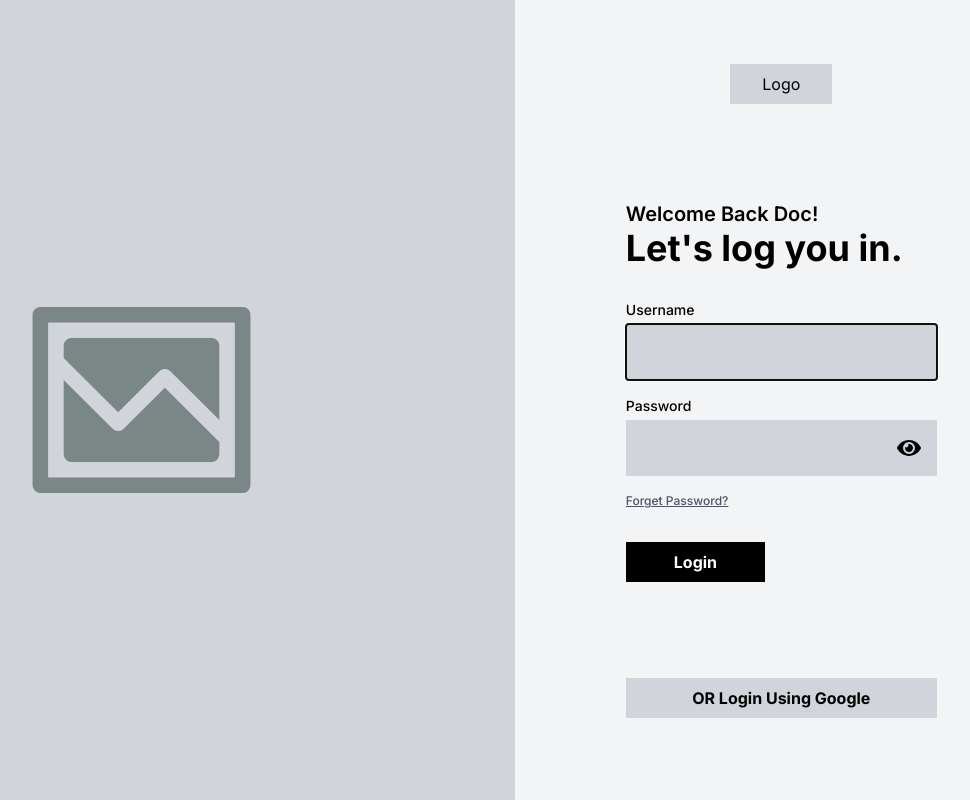
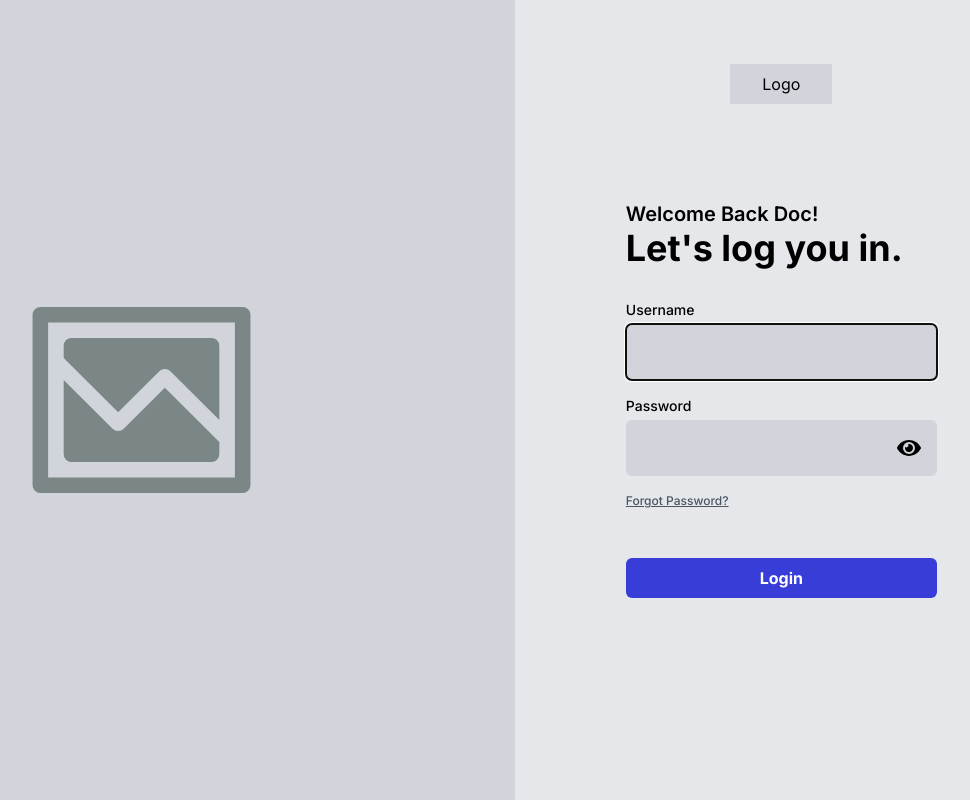
Before and after one commit to op-squad/front, a React (Vite) app: page /login in a window 1280 px wide. Shown: the whole page, without its empty margins (232-1202 px from the left). Built offline with nearby package versions, Linux system fonts and the light colour scheme; no server answers.

Commit message:
refactor input and button components

```diff
--- a/package.json
+++ b/package.json
@@ -14,10 +14,13 @@
   },
   "dependencies": {
     "@reduxjs/toolkit": "^2.2.1",
+    "class-variance-authority": "^0.7.0",
+    "clsx": "^2.1.1",
     "react": "^18.2.0",
     "react-dom": "^18.2.0",
     "react-icons": "^5.0.1",
-    "react-redux": "^9.1.0"
+    "react-redux": "^9.1.0",
+    "tailwind-merge": "^2.3.0"
   },
   "devDependencies": {
     "@types/react": "^18.2.56",
--- /dev/null
+++ b/src/components/ui/Button.tsx
@@ -0,0 +1,28 @@
+import { cva } from "class-variance-authority";
+import React from "react";
+import { cn } from "../../utils/cn";
+
+type ButtonProps = React.HtmlHTMLAttributes<HTMLButtonElement> & {
+  variant: "primary" | "secondary";
+};
+
+export default function Button({ className, variant, ...props }: ButtonProps) {
+  return (
+    <button
+      {...props}
+      className={cn(buttonVariants({ variant }), className)}
+    />
+  );
+}
+
+const buttonVariants = cva("py-2 px-12 font-bold rounded-md hover:opacity-80", {
+  variants: {
+    variant: {
+      primary: "bg-blue-custom text-white",
+      secondary: "bg-gray-200 text-primary",
+    },
+  },
+  defaultVariants: {
+    variant: "primary",
+  },
+});
--- /dev/null
+++ b/src/components/ui/Input.tsx
@@ -0,0 +1,33 @@
+import { cn } from "../../utils/cn";
+import React from "react";
+
+interface InputProps extends React.InputHTMLAttributes<HTMLInputElement> {
+  label?: string;
+}
+
+const Input = React.forwardRef<HTMLInputElement, InputProps>(
+  ({ className, label, ...props }, ref) => {
+    return (
+      <div>
+        <label
+          htmlFor={props.id}
+          className="block text-sm font-medium"
+        >
+          {label}
+        </label>
+        <input
+          ref={ref}
+          className={cn(
+            "mt-1 p-4  bg-gray-300 block w-full rounded-md",
+            className,
+          )}
+          {...props}
+        />
+      </div>
+    );
+  },
+);
+
+Input.displayName = "Input";
+
+export default Input;
--- a/src/pages/Login.tsx
+++ b/src/pages/Login.tsx
@@ -5,6 +5,8 @@ import { useNavigate } from "react-router-dom";
 import brokenPicture from "../assets/broken.svg";
 import { useLoginMutation } from "../features/auth/authApiSlice";
 import { setCredentials } from "../features/auth/authSlice";
+import Button from "../components/ui/Button";
+import Input from "../components/ui/Input";
 
 export default function Login() {
   const userRef = useRef<HTMLInputElement | null>(null);
@@ -62,17 +64,16 @@ export default function Login() {
     setPwd(e.target.value);
 
   return (
-    <div className="flex font-inter">
-      <div className="flex justify-center items-center bg-gray-300 h-screen w-7/12">
+    <div className="flex font-inter h-dvh ">
+      <div className="flex justify-center items-center  h-full bg-gray-300 w-7/12">
         <img
           src={brokenPicture}
           className="w-4/12"
           alt="Broken Picture SVG"
         />
       </div>
-
-      <div className="bg-gray-100 flex flex-grow ">
-        <div className="w-7/12  m-auto my-16">
+      <div className="bg-gray-200 flex h-full flex-grow ">
+        <div className="w-7/12  m-auto my-16 ">
           <div
             className={`bg-gray-300 w-fit m-auto py-2 px-8 ${errMsg ? "mb-4" : "mb-24"}`}
           >
@@ -87,24 +88,20 @@ export default function Login() {
             <p className="text-xl font-semibold">Welcome Back Doc!</p>
             <p className="font-bold text-4xl">Let's log you in.</p>
           </div>
-          <form onSubmit={handleSubmit}>
+          <form
+            className="flex flex-col"
+            onSubmit={handleSubmit}
+          >
             <div className="mb-4">
-              <label
-                htmlFor="username"
-                className="block text-sm font-medium"
-              >
-                Username
-              </label>
-              <input
-                type="text"
+              <Input
+                label="Username"
+                autoComplete="on"
                 ref={userRef}
-                autoComplete="on"
-                id="username"
-                className="mt-1 p-4 bg-gray-300 block w-full"
                 value={user}
                 onChange={handleUserInput}
+                id="username"
                 required
-              />
+              ></Input>
             </div>
             <div className="mb-4">
               <label
@@ -117,7 +114,7 @@ export default function Login() {
                 <input
                   type={pwdVisible ? "text" : "password"}
                   id="password"
-                  className="mt-1 bg-gray-300 mb-4 p-4 block w-full"
+                  className="mt-1 bg-gray-300 mb-4 rounded-md p-4 block w-full"
                   value={pwd}
                   onChange={handlePwdInput}
                   required
@@ -143,22 +140,11 @@ export default function Login() {
                 htmlFor="password"
                 className="block mb-8 underline text-[12px] font-medium text-gray-600"
               >
-                Forget Password?
+                Forgot Password?
               </label>
             </div>
-            <button
-              type="submit"
-              className="bg-black font-bold mb-24 py-2 px-12  text-white"
-            >
-              Login
-            </button>
+            <Button variant="primary">Login</Button>
           </form>
-          <button
-            type="submit"
-            className="bg-gray-300 py-2 w-full text-black font-bold"
-          >
-            OR Login Using Google
-          </button>
         </div>
       </div>
     </div>
--- /dev/null
+++ b/src/utils/cn.ts
@@ -0,0 +1,7 @@
+import clsx from "clsx";
+import { ClassValue } from "clsx";
+import { twMerge } from "tailwind-merge";
+
+export function cn(...inputs: ClassValue[]) {
+  return twMerge(clsx(inputs));
+}
--- a/tailwind.config.ts
+++ b/tailwind.config.ts
@@ -3,7 +3,12 @@ import type { Config } from "tailwindcss";
 const config: Config = {
   content: ["./src/**/*.{js,ts,jsx,tsx,mdx}"],
   theme: {
-    extend: {},
+    extend: {
+      colors: {
+        primary: "#000022",
+        "blue-custom": "#393DD8",
+      },
+    },
     fontFamily: {
       inter: ["Inter", "sans-serif"],
     },
```
Also changed, not shown: 1 other file (tests, documents, lock files or other folders).
